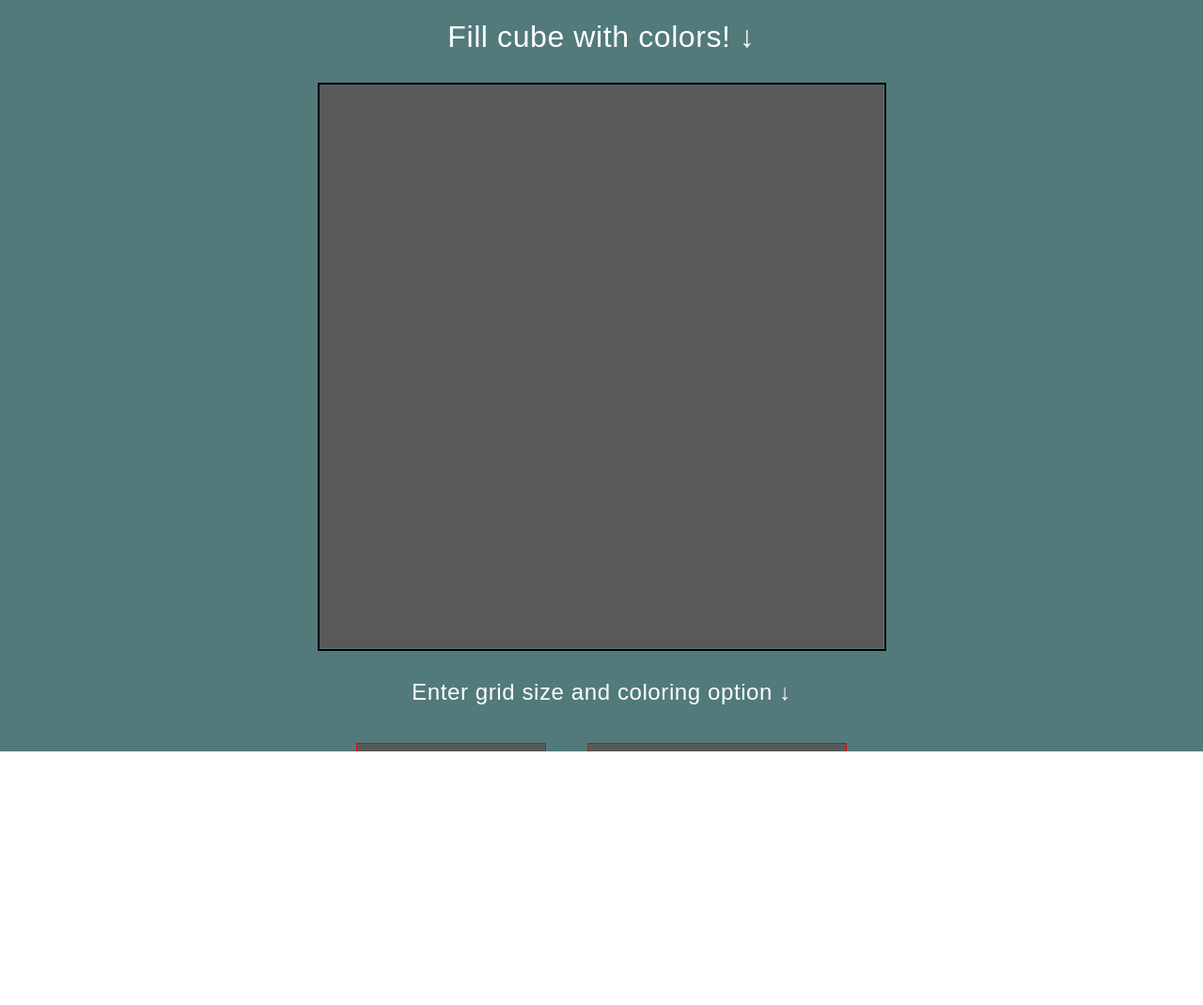
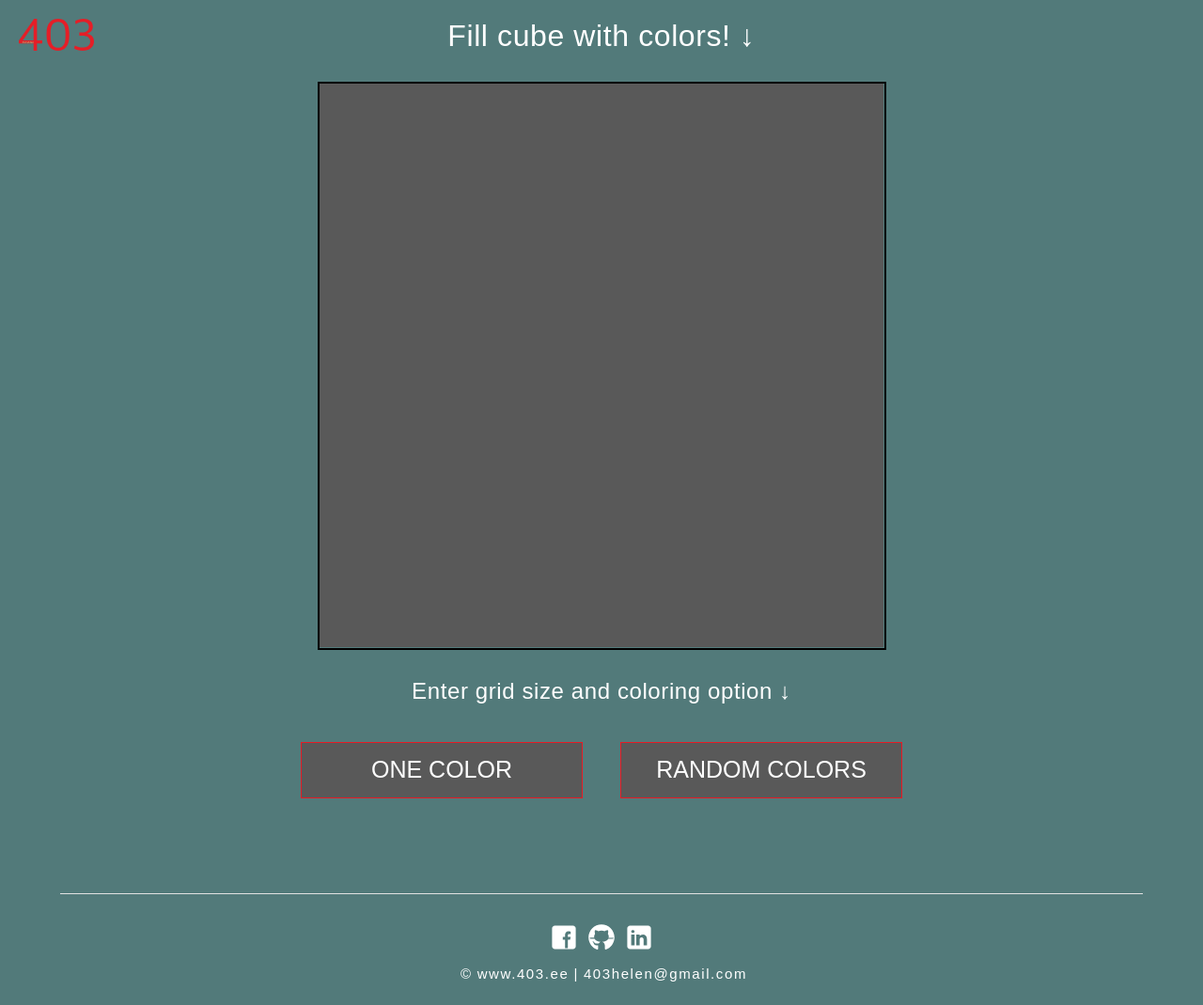
Before and after one commit to N00bG1rl/js-dom, a plain HTML site: page index.html in a window 1280 px wide. Shown: the whole page at 94% size. Before the commit the page ends 800 px from the top, so only its background shows below. Drawn offline with Linux system fonts and the light colour scheme.

Commit message:
Added footer

```diff
--- a/assets/style.css
+++ b/assets/style.css
@@ -1,31 +1,64 @@
 body {
-  margin: 0 auto;
+  position: relative;
+  min-height: 100vh;
+  margin: 0;
+  padding: 0;
+  background-color: #527a7a;
+  min-width: 650px;
 }
-button {
-  padding: 10px 25px;
-  margin: 20px;
-  text-transform: uppercase;
-  font-size: 25px;
-  background-color: #595959;
-  color: #e60000;
-  position: relative;
-  border: 1px solid #e60000;
+h1 {
+  margin: 0;
+  padding-top: 20px;
 }
-h1,h2 {
+h1,
+h2 {
   text-align: center;
   color: #fff;
   font-weight: 400;
   letter-spacing: .6px;
   font-family: arial;
 }
+.logo {
+  width: 80px;
+  top: 0;
+  left: 0;
+  position: absolute;
+  z-index: 3;
+  padding: 20px;
+  background-color: transparent;
+}
+.buttons {
+  font-size: 0;
+  padding-bottom: 200px;
+}
+button {
+  width: 300px;
+  height: 60px;
+  padding: 10px 25px;
+  margin: 20px;
+  text-transform: uppercase;
+  font-size: 25px;
+  background-color: #595959;
+  color: #fff;
+  position: relative;
+  border: 1px solid #E61B25;
+  transition: all .3s;
+  cursor: pointer;
+}
+button#twoC:hover,
+button#rainbow:hover {
+  border: 2px solid #E61B25;
+  color: #E61B25;
+  background-color: #353333;
+}
 #container {
-  width: 100%; height: 100%;
-  background-color: #527a7a;
-  position: absolute;
-  overflow: hidden;
+  width: 100%;
+  height: 100%;
+  min-height: 100vh;
 }
 #board {
-  width: 605px; height: 605px;
+  width: 605px;
+  height: 605px;
   border: 2px solid black;
   position: relative;
   font-size: 0;
@@ -44,7 +77,7 @@ h1,h2 {
   box-sizing: border-box;
 }
 .hover {
-  background-color: #e60000;
+  background-color: #E61B25;
 }
 .colorSquares {
   margin: 0;
@@ -54,3 +87,61 @@ h1,h2 {
   display: inline-block;
   box-sizing: border-box;
 }
+footer {
+  width: 100%;
+  text-align: center;
+  position: absolute;
+  padding-bottom: 20px;
+  bottom: 0;
+  background-color: #527a7a;
+}
+footer::before {
+  content: "";
+  display: block;
+  height: 1px;
+  border-top: 1px solid rgb(226, 226, 226, 1);
+  padding-top: 20px;
+  width: 90%;
+  margin: 0 auto;
+}
+footer .social ul {
+  padding: 0;
+  font-size: 0;
+}
+footer .social li {
+  padding: 10px 5px;
+  display: inline-block;
+}
+.social a svg {
+  width: 30px;
+  height: 30px;
+  vertical-align: middle;
+  fill: #fff;
+  transition: ease-in-out .3s;
+  -moz-transition: ease-in-out .3s;
+}
+.social a svg:hover {
+  fill: #E61B25;
+}
+.copyright {
+  font-size: 0;
+}
+.copyright span,
+.copyright a {
+  font-family: sans-serif;
+  color: #fff;
+  font-size: 15px;
+  font-weight: 400;
+  letter-spacing: 1.6px;
+  text-align: center;
+  text-decoration: none;
+  display: inline-block;
+  transition: ease-in-out .3s;
+  -moz-transition: ease-in-out .3s;
+}
+.copyright span {
+  padding: 5px;
+}
+.copyright a:hover {
+  color: #E61B25;
+}
--- a/index.html
+++ b/index.html
@@ -10,13 +10,53 @@
   <title>Etch-A-Sketch</title>
 </head>
 <body>
+  <div class="logo">
+    <a href="https://www.403.ee" target="_blank"><img src="assets/logo/logo.svg"></a>
+  </div>
   <div id="container" style="text-align:center;">
-      <h1>Fill cube with colors! &darr; </h1>
-      <div id="board"></div>
-      <h2>Enter grid size and coloring option &darr;</h2>
+    <h1>Fill cube with colors! &darr; </h1>
+    <div id="board"></div>
+    <h2>Enter grid size and coloring option &darr;</h2>
+    <div class="buttons">
       <button id="twoC">One color</button>
       <button id="rainbow">Random colors</button>
+    </div>
   </div>
+  <footer>
+    <div class="social">
+      <ul>
+        <li> <!-- Facebook -->
+          <a href="https://www.facebook.com/403WebDev" target="_blank">
+            <svg xmlns="http://www.w3.org/2000/svg" xmlns:xlink="http://www.w3.org/1999/xlink" width="50px" height="50px" viewBox="0 0 50 50" version="1.1">
+              <g id="surface34">
+              <path style="stroke:none;fill-rule:nonzero;" d="M 41 4 L 9 4 C 6.238281 4 4 6.238281 4 9 L 4 41 C 4 43.761719 6.238281 46 9 46 L 41 46 C 43.761719 46 46 43.761719 46 41 L 46 9 C 46 6.238281 43.761719 4 41 4 Z M 37 19 L 35 19 C 32.859375 19 32 19.5 32 21 L 32 24 L 37 24 L 36 29 L 32 29 L 32 44 L 27 44 L 27 29 L 23 29 L 23 24 L 27 24 L 27 21 C 27 17 29 14 33 14 C 35.898438 14 37 15 37 15 Z M 37 19 "/>
+              </g>
+            </svg>
+          </a>
+        </li>
+        <li> <!-- Github -->
+          <a href="https://github.com/N00bG1rl" target="_blank">
+            <svg xmlns="http://www.w3.org/2000/svg" viewBox="0 0 50 50" width="50px" height="50px">
+              <path d="M17.791,46.836C18.502,46.53,19,45.823,19,45v-5.4c0-0.197,0.016-0.402,0.041-0.61C19.027,38.994,19.014,38.997,19,39c0,0-3,0-3.6,0c-1.5,0-2.8-0.6-3.4-1.8c-0.7-1.3-1-3.5-2.8-4.7C8.9,32.3,9.1,32,9.7,32c0.6,0.1,1.9,0.9,2.7,2c0.9,1.1,1.8,2,3.4,2c2.487,0,3.82-0.125,4.622-0.555C21.356,34.056,22.649,33,24,33v-0.025c-5.668-0.182-9.289-2.066-10.975-4.975c-3.665,0.042-6.856,0.405-8.677,0.707c-0.058-0.327-0.108-0.656-0.151-0.987c1.797-0.296,4.843-0.647,8.345-0.714c-0.112-0.276-0.209-0.559-0.291-0.849c-3.511-0.178-6.541-0.039-8.187,0.097c-0.02-0.332-0.047-0.663-0.051-0.999c1.649-0.135,4.597-0.27,8.018-0.111c-0.079-0.5-0.13-1.011-0.13-1.543c0-1.7,0.6-3.5,1.7-5c-0.5-1.7-1.2-5.3,0.2-6.6c2.7,0,4.6,1.3,5.5,2.1C21,13.4,22.9,13,25,13s4,0.4,5.6,1.1c0.9-0.8,2.8-2.1,5.5-2.1c1.5,1.4,0.7,5,0.2,6.6c1.1,1.5,1.7,3.2,1.6,5c0,0.484-0.045,0.951-0.11,1.409c3.499-0.172,6.527-0.034,8.204,0.102c-0.002,0.337-0.033,0.666-0.051,0.999c-1.671-0.138-4.775-0.28-8.359-0.089c-0.089,0.336-0.197,0.663-0.325,0.98c3.546,0.046,6.665,0.389,8.548,0.689c-0.043,0.332-0.093,0.661-0.151,0.987c-1.912-0.306-5.171-0.664-8.879-0.682C35.112,30.873,31.557,32.75,26,32.969V33c2.6,0,5,3.9,5,6.6V45c0,0.823,0.498,1.53,1.209,1.836C41.37,43.804,48,35.164,48,25C48,12.318,37.683,2,25,2S2,12.318,2,25C2,35.164,8.63,43.804,17.791,46.836z"/>
+            </svg>
+          </a>
+        </li>
+        <li> <!-- LinkedIn -->
+          <a href="https://www.linkedin.com/in/helen-marttila-403" target="_blank">
+            <svg xmlns="http://www.w3.org/2000/svg" viewBox="0 0 50 50" width="50px" height="50px">
+              <path d="M41,4H9C6.24,4,4,6.24,4,9v32c0,2.76,2.24,5,5,5h32c2.76,0,5-2.24,5-5V9C46,6.24,43.76,4,41,4z M17,20v19h-6V20H17z M11,14.47c0-1.4,1.2-2.47,3-2.47s2.93,1.07,3,2.47c0,1.4-1.12,2.53-3,2.53C12.2,17,11,15.87,11,14.47z M39,39h-6c0,0,0-9.26,0-10c0-2-1-4-3.5-4.04h-0.08C27,24.96,26,27.02,26,29c0,0.91,0,10,0,10h-6V20h6v2.56c0,0,1.93-2.56,5.81-2.56c3.97,0,7.19,2.73,7.19,8.26V39z"/>
+            </svg>
+          </a>
+        </li>
+      </ul>
+    </div>
+    <div class="copyright">
+      <span>&copy;</span>
+      <a href="https://www.403.ee" target="_blanc">www.403.ee</a>
+      <span>|</span>
+      <a href="mailto:403helen@gmail.com">403helen@gmail.com</a>
+    </div>
+  </footer>
   <script src="assets/jquery.min.js"></script>
   <script src="assets/script.js"></script>
 </body>
```
Also changed, not shown: 1 other file.
